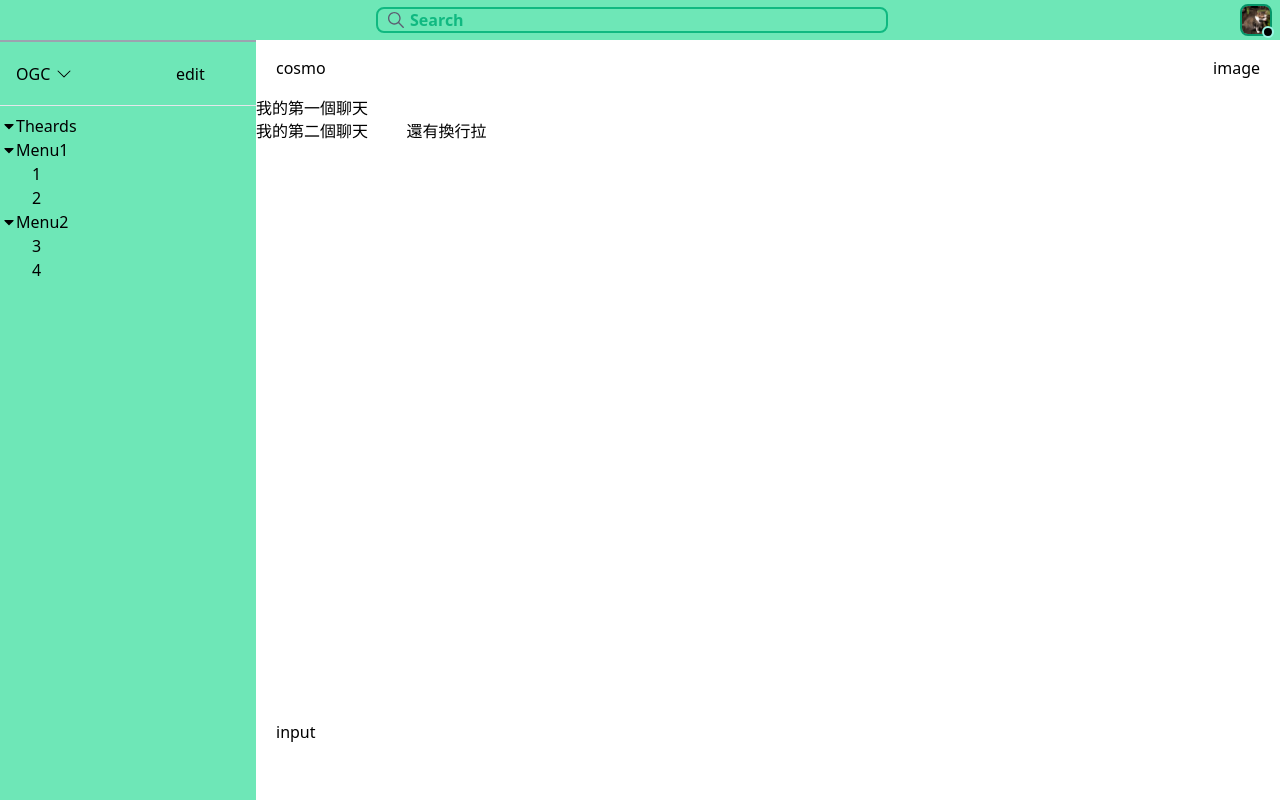
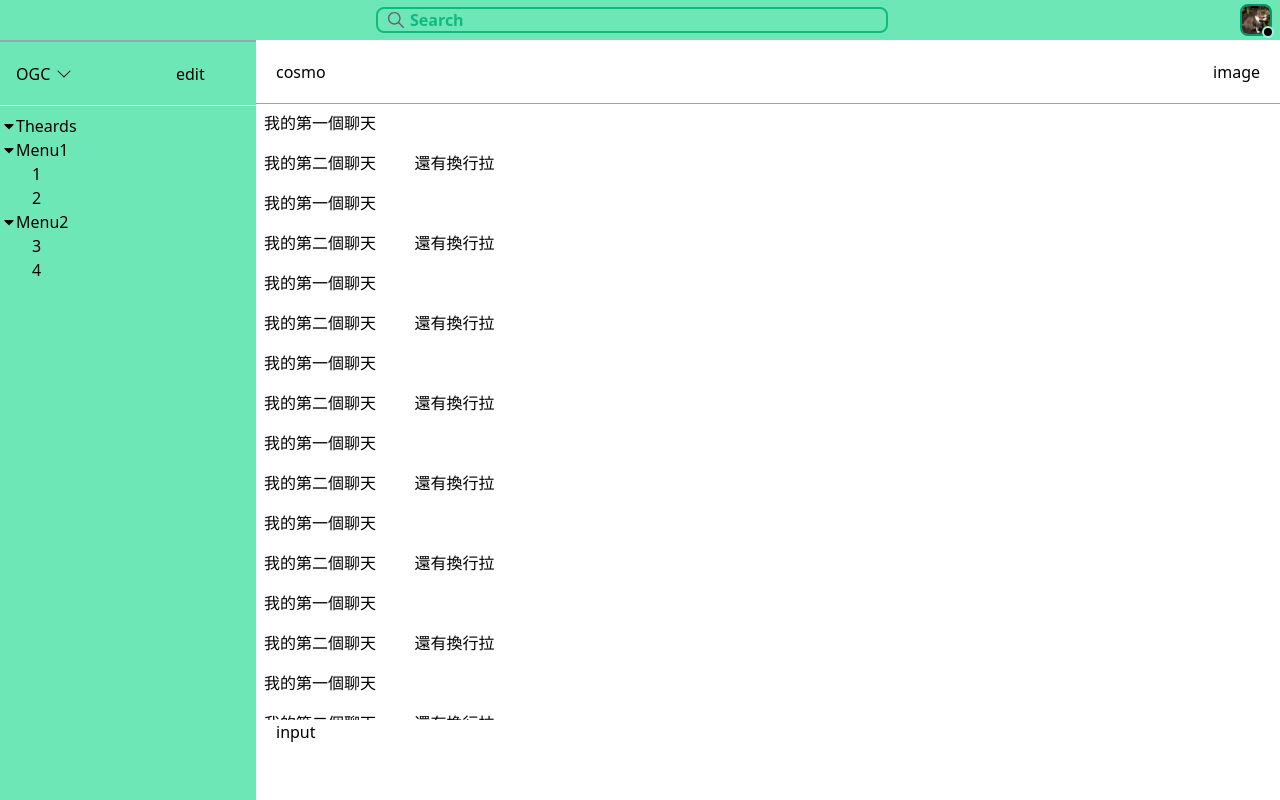
Before and after one commit to HatsuneMiku0309/OGC, a Vue app: page / in a window 1280 px wide. Built offline with nearby package versions, Linux system fonts and the light colour scheme.

Commit message:
fiexd content :)

```diff
--- a/src/main.css
+++ b/src/main.css
@@ -28,5 +28,5 @@
 
 body, html {
   height: 100%;
-  /* @apply overflow-hidden; */
+  @apply overflow-hidden;
 }
--- a/src/views/Content.vue
+++ b/src/views/Content.vue
@@ -1,14 +1,234 @@
 <template>
   <div name="content" class="flex flex-col">
-    <div class="flex h-14 items-center px-5 flex-shrink-0">
+    <div
+      class="flex h-16 w-full items-center px-5 flex-shrink-0 border-b border-solid border-gray-400"
+    >
       <div class="flex flex-grow justify-start">cosmo</div>
       <div class="flex flex-grow justify-end">image</div>
     </div>
     <div
       class="flex flex-col flex-1 m-h-0 overflow-y-hidden hover:overflow-y-scroll"
     >
-      <div><span>我的第一個聊天</span></div>
-      <div>
+      <div class="hover:bg-teal-100 py-2 pl-2">
+        <span><pre>我的第一個聊天</pre></span>
+      </div>
+      <div class="hover:bg-teal-100 py-2 pl-2">
+        <span class="whitespace-pre-wrap">
+          <pre>我的第二個聊天    還有換行拉</pre>
+        </span>
+      </div>
+      <div class="hover:bg-teal-100 py-2 pl-2">
+        <span><pre>我的第一個聊天</pre></span>
+      </div>
+      <div class="hover:bg-teal-100 py-2 pl-2">
+        <span class="whitespace-pre-wrap">
+          <pre>我的第二個聊天    還有換行拉</pre>
+        </span>
+      </div>
+      <div class="hover:bg-teal-100 py-2 pl-2">
+        <span><pre>我的第一個聊天</pre></span>
+      </div>
+      <div class="hover:bg-teal-100 py-2 pl-2">
+        <span class="whitespace-pre-wrap">
+          <pre>我的第二個聊天    還有換行拉</pre>
+        </span>
+      </div>
+      <div class="hover:bg-teal-100 py-2 pl-2">
+        <span><pre>我的第一個聊天</pre></span>
+      </div>
+      <div class="hover:bg-teal-100 py-2 pl-2">
+        <span class="whitespace-pre-wrap">
+          <pre>我的第二個聊天    還有換行拉</pre>
+        </span>
+      </div>
+      <div class="hover:bg-teal-100 py-2 pl-2">
+        <span><pre>我的第一個聊天</pre></span>
+      </div>
+      <div class="hover:bg-teal-100 py-2 pl-2">
+        <span class="whitespace-pre-wrap">
+          <pre>我的第二個聊天    還有換行拉</pre>
+        </span>
+      </div>
+      <div class="hover:bg-teal-100 py-2 pl-2">
+        <span><pre>我的第一個聊天</pre></span>
+      </div>
+      <div class="hover:bg-teal-100 py-2 pl-2">
+        <span class="whitespace-pre-wrap">
+          <pre>我的第二個聊天    還有換行拉</pre>
+        </span>
+      </div>
+      <div class="hover:bg-teal-100 py-2 pl-2">
+        <span><pre>我的第一個聊天</pre></span>
+      </div>
+      <div class="hover:bg-teal-100 py-2 pl-2">
+        <span class="whitespace-pre-wrap">
+          <pre>我的第二個聊天    還有換行拉</pre>
+        </span>
+      </div>
+      <div class="hover:bg-teal-100 py-2 pl-2">
+        <span><pre>我的第一個聊天</pre></span>
+      </div>
+      <div class="hover:bg-teal-100 py-2 pl-2">
+        <span class="whitespace-pre-wrap">
+          <pre>我的第二個聊天    還有換行拉</pre>
+        </span>
+      </div>
+      <div class="hover:bg-teal-100 py-2 pl-2">
+        <span><pre>我的第一個聊天</pre></span>
+      </div>
+      <div class="hover:bg-teal-100 py-2 pl-2">
+        <span class="whitespace-pre-wrap">
+          <pre>我的第二個聊天    還有換行拉</pre>
+        </span>
+      </div>
+      <div class="hover:bg-teal-100 py-2 pl-2">
+        <span><pre>我的第一個聊天</pre></span>
+      </div>
+      <div class="hover:bg-teal-100 py-2 pl-2">
+        <span class="whitespace-pre-wrap">
+          <pre>我的第二個聊天    還有換行拉</pre>
+        </span>
+      </div>
+      <div class="hover:bg-teal-100 py-2 pl-2">
+        <span><pre>我的第一個聊天</pre></span>
+      </div>
+      <div class="hover:bg-teal-100 py-2 pl-2">
+        <span class="whitespace-pre-wrap">
+          <pre>我的第二個聊天    還有換行拉</pre>
+        </span>
+      </div>
+      <div class="hover:bg-teal-100 py-2 pl-2">
+        <span><pre>我的第一個聊天</pre></span>
+      </div>
+      <div class="hover:bg-teal-100 py-2 pl-2">
+        <span class="whitespace-pre-wrap">
+          <pre>我的第二個聊天    還有換行拉</pre>
+        </span>
+      </div>
+      <div class="hover:bg-teal-100 py-2 pl-2">
+        <span><pre>我的第一個聊天</pre></span>
+      </div>
+      <div class="hover:bg-teal-100 py-2 pl-2">
+        <span class="whitespace-pre-wrap">
+          <pre>我的第二個聊天    還有換行拉</pre>
+        </span>
+      </div>
+      <div class="hover:bg-teal-100 py-2 pl-2">
+        <span><pre>我的第一個聊天</pre></span>
+      </div>
+      <div class="hover:bg-teal-100 py-2 pl-2">
+        <span class="whitespace-pre-wrap">
+          <pre>我的第二個聊天    還有換行拉</pre>
+        </span>
+      </div>
+      <div class="hover:bg-teal-100 py-2 pl-2">
+        <span><pre>我的第一個聊天</pre></span>
+      </div>
+      <div class="hover:bg-teal-100 py-2 pl-2">
+        <span class="whitespace-pre-wrap">
+          <pre>我的第二個聊天    還有換行拉</pre>
+        </span>
+      </div>
+      <div class="hover:bg-teal-100 py-2 pl-2">
+        <span><pre>我的第一個聊天</pre></span>
+      </div>
+      <div class="hover:bg-teal-100 py-2 pl-2">
+        <span class="whitespace-pre-wrap">
+          <pre>我的第二個聊天    還有換行拉</pre>
+        </span>
+      </div>
+      <div class="hover:bg-teal-100 py-2 pl-2">
+        <span><pre>我的第一個聊天</pre></span>
+      </div>
+      <div class="hover:bg-teal-100 py-2 pl-2">
+        <span class="whitespace-pre-wrap">
+          <pre>我的第二個聊天    還有換行拉</pre>
+        </span>
+      </div>
+      <div class="hover:bg-teal-100 py-2 pl-2">
+        <span><pre>我的第一個聊天</pre></span>
+      </div>
+      <div class="hover:bg-teal-100 py-2 pl-2">
+        <span class="whitespace-pre-wrap">
+          <pre>我的第二個聊天    還有換行拉</pre>
+        </span>
+      </div>
+      <div class="hover:bg-teal-100 py-2 pl-2">
+        <span><pre>我的第一個聊天</pre></span>
+      </div>
+      <div class="hover:bg-teal-100 py-2 pl-2">
+        <span class="whitespace-pre-wrap">
+          <pre>我的第二個聊天    還有換行拉</pre>
+        </span>
+      </div>
+      <div class="hover:bg-teal-100 py-2 pl-2">
+        <span><pre>我的第一個聊天</pre></span>
+      </div>
+      <div class="hover:bg-teal-100 py-2 pl-2">
+        <span class="whitespace-pre-wrap">
+          <pre>我的第二個聊天    還有換行拉</pre>
+        </span>
+      </div>
+      <div class="hover:bg-teal-100 py-2 pl-2">
+        <span><pre>我的第一個聊天</pre></span>
+      </div>
+      <div class="hover:bg-teal-100 py-2 pl-2">
+        <span class="whitespace-pre-wrap">
+          <pre>我的第二個聊天    還有換行拉</pre>
+        </span>
+      </div>
+      <div class="hover:bg-teal-100 py-2 pl-2">
+        <span><pre>我的第一個聊天</pre></span>
+      </div>
+      <div class="hover:bg-teal-100 py-2 pl-2">
+        <span class="whitespace-pre-wrap">
+          <pre>我的第二個聊天    還有換行拉</pre>
+        </span>
+      </div>
+      <div class="hover:bg-teal-100 py-2 pl-2">
+        <span><pre>我的第一個聊天</pre></span>
+      </div>
+      <div class="hover:bg-teal-100 py-2 pl-2">
+        <span class="whitespace-pre-wrap">
+          <pre>我的第二個聊天    還有換行拉</pre>
+        </span>
+      </div>
+      <div class="hover:bg-teal-100 py-2 pl-2">
+        <span><pre>我的第一個聊天</pre></span>
+      </div>
+      <div class="hover:bg-teal-100 py-2 pl-2">
+        <span class="whitespace-pre-wrap">
+          <pre>我的第二個聊天    還有換行拉</pre>
+        </span>
+      </div>
+      <div class="hover:bg-teal-100 py-2 pl-2">
+        <span><pre>我的第一個聊天</pre></span>
+      </div>
+      <div class="hover:bg-teal-100 py-2 pl-2">
+        <span class="whitespace-pre-wrap">
+          <pre>我的第二個聊天    還有換行拉</pre>
+        </span>
+      </div>
+      <div class="hover:bg-teal-100 py-2 pl-2">
+        <span><pre>我的第一個聊天</pre></span>
+      </div>
+      <div class="hover:bg-teal-100 py-2 pl-2">
+        <span class="whitespace-pre-wrap">
+          <pre>我的第二個聊天    還有換行拉</pre>
+        </span>
+      </div>
+      <div class="hover:bg-teal-100 py-2 pl-2">
+        <span><pre>我的第一個聊天</pre></span>
+      </div>
+      <div class="hover:bg-teal-100 py-2 pl-2">
+        <span class="whitespace-pre-wrap">
+          <pre>我的第二個聊天    還有換行拉</pre>
+        </span>
+      </div>
+      <div class="hover:bg-teal-100 py-2 pl-2">
+        <span><pre>我的第一個聊天</pre></span>
+      </div>
+      <div class="hover:bg-teal-100 py-2 pl-2">
         <span class="whitespace-pre-wrap">
           <pre>我的第二個聊天    還有換行拉</pre>
         </span>
```
